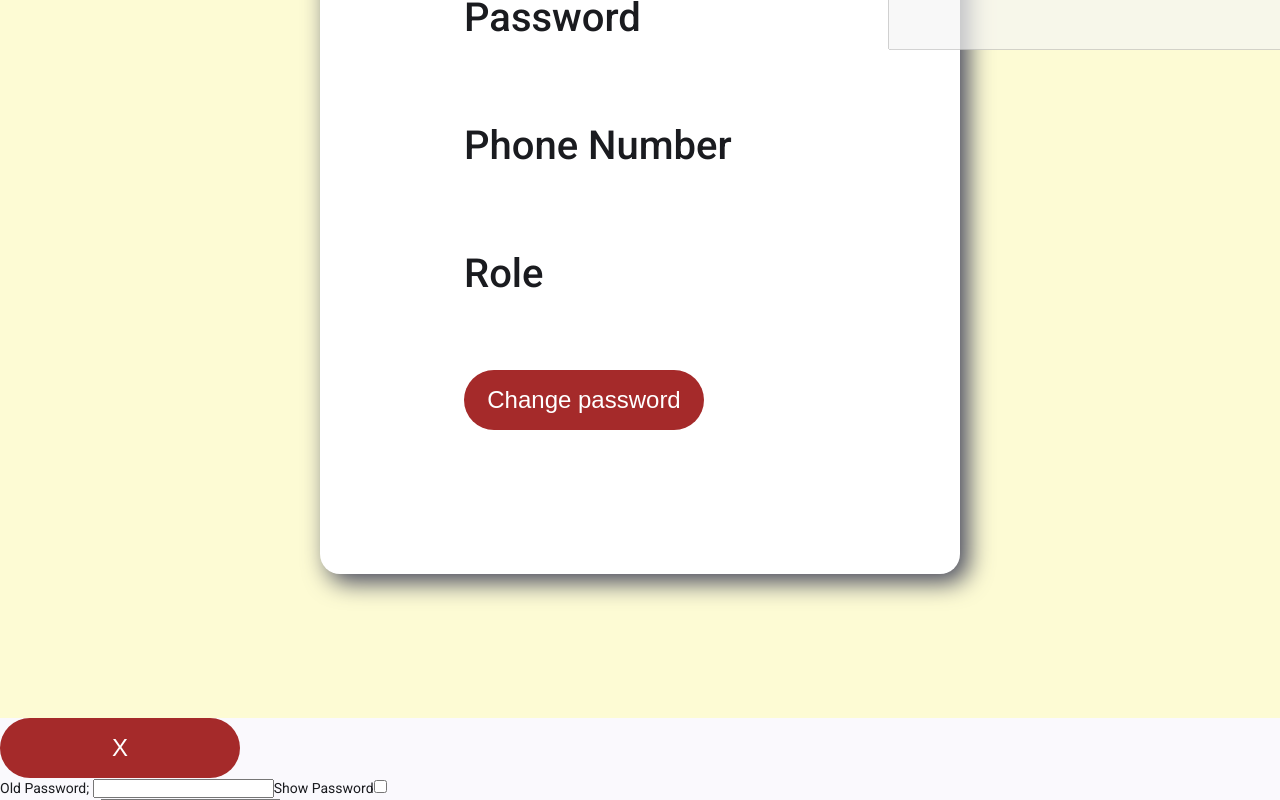
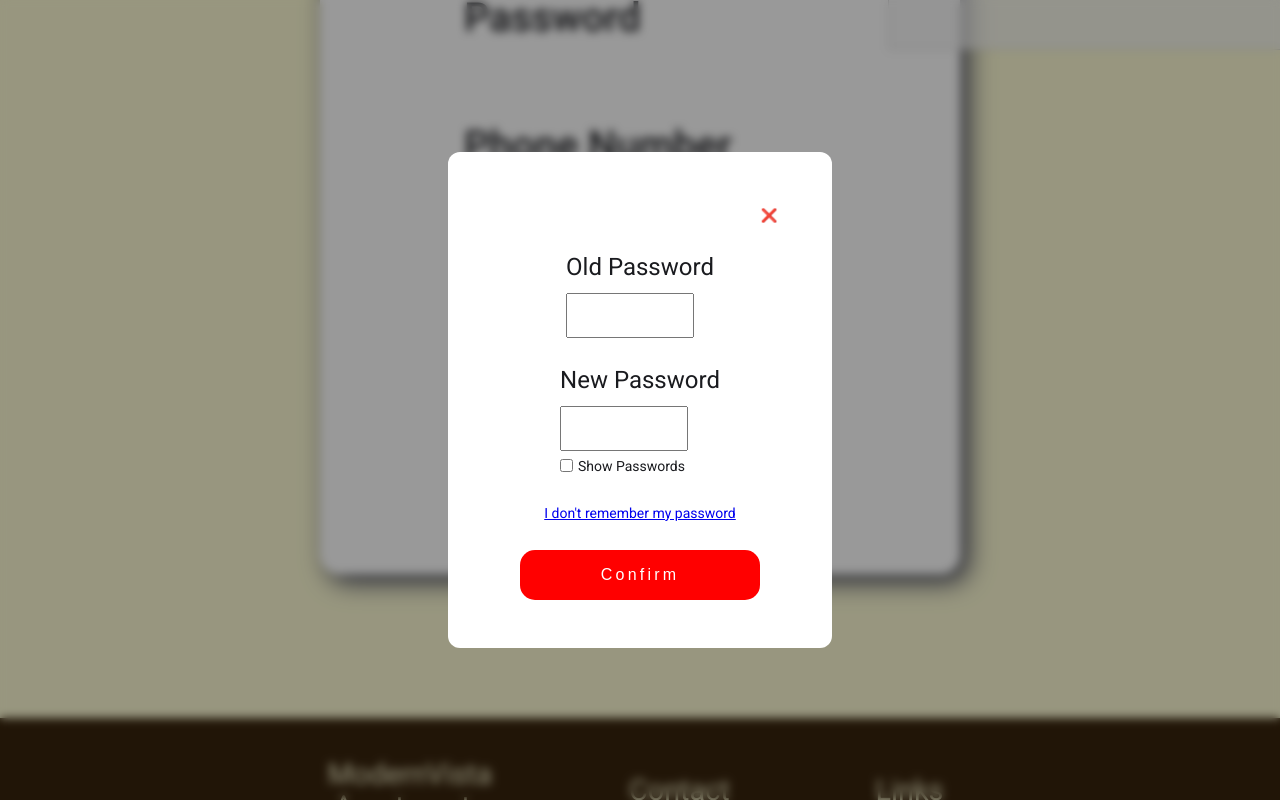
Before and after one commit to J4KU8Dev/Rent-a-flat, an Angular app: page /account in a window 1280 px wide. Both pictures are taken after a click on the button "Change password". Shown: the part 1275-2075 px from the top of the page. Built offline with nearby package versions, Linux system fonts and the light colour scheme.

Commit message:
adding chaning password function

```diff
--- a/src/app/auth/account/account.css
+++ b/src/app/auth/account/account.css
@@ -68,7 +68,7 @@
     width: 25rem;
     font-size: 1.5rem;
 }
-button{
+.change-password-buton{
     padding: 1rem;
     font-size: 1.5rem;
     width: 15rem;
@@ -80,17 +80,74 @@
     cursor: pointer;
     transition: .3s ease-in;
 }
-button:hover{
+.change-password-buton:hover{
     background-color: red;
 }
-/* .parent{
-    position: relative;
+.parent {
+    position: fixed;
+    inset: 0;
+    display: flex;
+    justify-content: center;
+    align-items: center;
+    background: rgba(0,0,0,0.4);
+    backdrop-filter: blur(5px);
 }
-.changing-password-container{
-    position: absolute;
-    top: 50%;
-    left: 50%;
-    transform: translate(-50%, -50%);
-    background-color: yellow;
 
-} */
+.changing-password-container {
+    background-color: white;
+    padding: 3rem;
+    border-radius: 12px;
+    width: 30vw;
+    display: flex;
+    align-items: center;
+    flex-direction: column;
+    justify-content: center;
+    gap: 1.7rem;
+}
+.close-password-form{
+    width: 30px;
+    height: 30px;
+    cursor: pointer;
+    background-color: white;
+    border: none;
+    border-radius: 50%;
+    text-align: center;
+}
+.close-button-container{
+    width: 100%;
+    text-align: right;
+}
+.old-password, .new-password{
+    display: flex;
+    justify-content: center;
+    flex-direction: column;
+}
+
+#oldPasswd, #newPasswd{
+    padding: .4rem;
+    width: 10vw;
+    font-size: 1.5rem;
+    margin-bottom: .3rem;
+}
+.div-checkbox{
+    display: flex;
+    align-items: center;
+    justify-content: start;
+    gap: .3rem;
+}
+h3{
+    font-size: 1.5rem;
+    font-weight: 400;
+    margin-bottom: 1rem;
+}
+button[class="confirm"]{
+    width: 15rem;
+    padding: 1rem;
+    font-size: 1rem;
+    border: none;
+    cursor: pointer;
+    background-color: red;
+    color: white;
+    letter-spacing: .2rem;
+    border-radius: 15px;
+}
--- a/src/app/auth/account/account.html
+++ b/src/app/auth/account/account.html
@@ -32,28 +32,33 @@
             <h2>Role</h2>
             <p class="text-role">{{user()?.role}}</p>
         </div>
-        <button (click)="onOpenModal()">Change password</button>
+        <button class="change-password-buton" (click)="onOpenModal()">Change password</button>
 
     </div>
 </div>
         @if(clicked()) {
             <div class="parent">
-                <div class="changing-password-container">
-                    <button class="closeModal">X</button>
+                <form class="changing-password-container" (submit)="onSubmit($event)" novalidate>
+                    <div class="close-button-container">
+                        <button class="closeModal" (click)="onCloseModal()" class="close-password-form">❌</button>
+                    </div>
                     <div class="old-password">
-                        <label for="oldPasswd">Old Password</label>;
-                        <input type="text" id="oldPasswd">
-                        <label for="oldPasswdCheckbox">Show Password</label>
-                        <input type="checkbox" id="oldPasswdCheckbox">
+                        <h3>Old Password</h3>
+                        <input [type]="checked() ?  'text' : 'password'" id="oldPasswd" [formField]="changePasswordForm.oldPassword">
+                        <div class="div-checkbox">
+                        </div>
                     </div>
                     <div class="new-password">
-                        <label for="newPasswd">New Password</label>;
-                        <input type="text" id="newPasswd">
-                        <label for="newPasswdCheckbox">Show Password</label>
-                        <input type="checkbox" id="newPasswdCheckbox">
+                        <h3>New Password</h3>
+                        <input [type]="checked() ?  'text' : 'password'" id="newPasswd" [formField]="changePasswordForm.newPassword">
+                        <div class="div-checkbox">
+                            <input type="checkbox" id="newPasswdCheckbox">
+                            <label for="newPasswdCheckbox" (click)="onToggle()">Show Passwords</label>
+                        </div>
                     </div>
-                    <button class="confirm">Confirm</button>
-                </div>
+                    <a href="#">I don't remember my password</a>
+                    <button class="confirm" type="submit">Confirm</button>
+                </form>
             </div>
         }
         <!-- data like: last logged, account create date and something else -->
--- a/src/app/auth/account/account.ts
+++ b/src/app/auth/account/account.ts
@@ -1,11 +1,18 @@
 import { Component, inject, OnInit, signal } from '@angular/core';
 import { AuthService } from '../../services/auth-service';
 import { LoginModel } from '../../login-model';
-import { RouterLink } from "@angular/router";
+import { form, FormField } from '@angular/forms/signals';
+
+interface changePasswordModel {
+  oldPassword: string,
+  newPassword: string,
+}
+
+
 
 @Component({
   selector: 'app-account',
-  imports: [RouterLink],
+  imports: [FormField],
   templateUrl: './account.html',
   styleUrl: './account.css',
 })
@@ -13,6 +20,13 @@
   authService = inject(AuthService);
   user = signal<LoginModel | null>(null);
   clicked = signal<boolean>(false);
+  checked = signal<boolean>(false);
+  changePassword = signal<changePasswordModel>({
+    oldPassword: '',
+    newPassword: '',
+  })
+
+  changePasswordForm = form(this.changePassword);
   ngOnInit(): void {
     if(this.user==null){
       // route to login component to prevent from checking account settins without logged account
@@ -28,4 +42,13 @@
     this.clicked.set(false);
   }
 
+  onToggle(){
+    // console.log("clicked")
+    this.checked.set(!this.checked());
+  }
+
+  onSubmit(event: Event){
+    event.preventDefault();
+    console.log(this.changePassword());
+  }
 }
```
